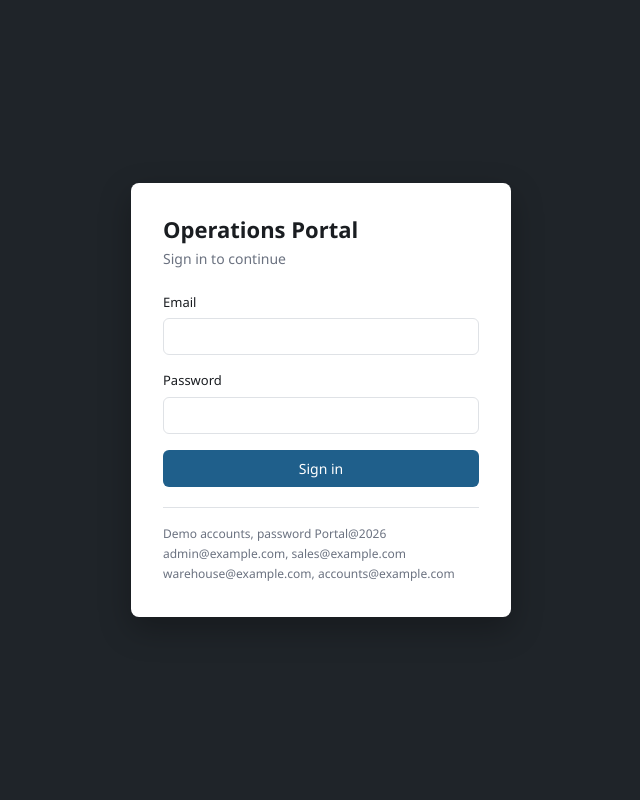
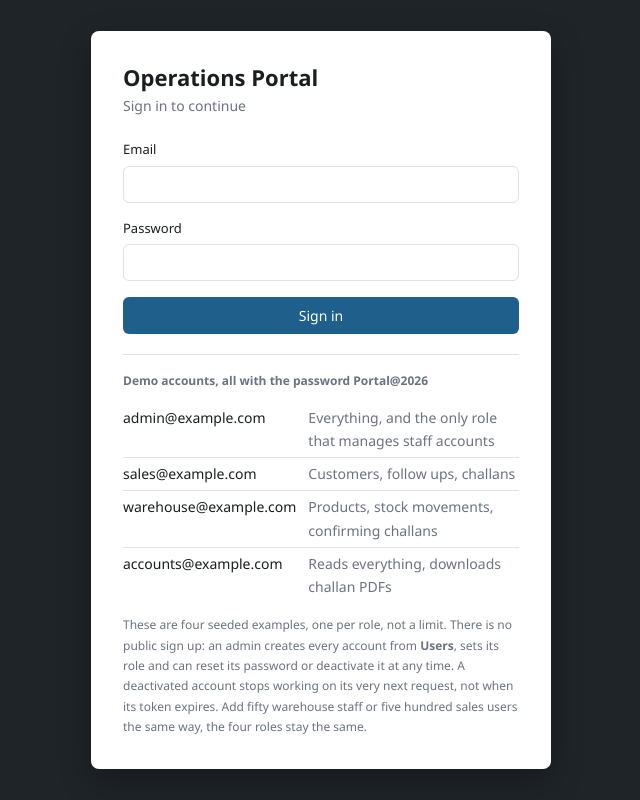
Before and after one commit to GuptaOum/erp-crm-operations-portal, a React (Vite) app in the folder frontend/: page /login in a window 1280 px wide. Shown: the whole page, without its empty margins (319-959 px from the left). Built offline with nearby package versions, Linux system fonts and the light colour scheme; no server answers.

Commit message:
Say on the login page what each role does and that accounts are admin issued

```diff
--- a/frontend/src/pages/Login.tsx
+++ b/frontend/src/pages/Login.tsx
@@ -69,11 +69,34 @@ export function Login() {
         </form>
 
         <div className="auth-hint">
-          Demo accounts, password Portal@2026
-          <br />
-          admin@example.com, sales@example.com
-          <br />
-          warehouse@example.com, accounts@example.com
+          <strong>Demo accounts, all with the password Portal@2026</strong>
+          <table className="auth-roles">
+            <tbody>
+              <tr>
+                <td>admin@example.com</td>
+                <td>Everything, and the only role that manages staff accounts</td>
+              </tr>
+              <tr>
+                <td>sales@example.com</td>
+                <td>Customers, follow ups, challans</td>
+              </tr>
+              <tr>
+                <td>warehouse@example.com</td>
+                <td>Products, stock movements, confirming challans</td>
+              </tr>
+              <tr>
+                <td>accounts@example.com</td>
+                <td>Reads everything, downloads challan PDFs</td>
+              </tr>
+            </tbody>
+          </table>
+          <p>
+            These are four seeded examples, one per role, not a limit. There is no public sign up:
+            an admin creates every account from <strong>Users</strong>, sets its role and can reset
+            its password or deactivate it at any time. A deactivated account stops working on its
+            very next request, not when its token expires. Add fifty warehouse staff or five hundred
+            sales users the same way, the four roles stay the same.
+          </p>
         </div>
       </div>
     </div>
--- a/frontend/src/styles/layout.css
+++ b/frontend/src/styles/layout.css
@@ -151,7 +151,7 @@
 
 .auth-card {
   width: 100%;
-  max-width: 380px;
+  max-width: 460px;
   background: var(--surface);
   border-radius: 8px;
   padding: 32px;
@@ -174,6 +174,32 @@
   font-size: 12px;
   color: var(--muted);
   line-height: 1.7;
+}
+
+.auth-roles {
+  width: 100%;
+  border-collapse: collapse;
+  margin: 10px 0 12px;
+}
+
+.auth-roles td {
+  padding: 4px 0;
+  vertical-align: top;
+  border-bottom: 1px solid var(--border);
+}
+
+.auth-roles td:first-child {
+  padding-right: 12px;
+  white-space: nowrap;
+  color: var(--ink);
+}
+
+.auth-roles tr:last-child td {
+  border-bottom: 0;
+}
+
+.auth-hint p {
+  margin: 0;
 }
 
 @media (max-width: 900px) {
```
